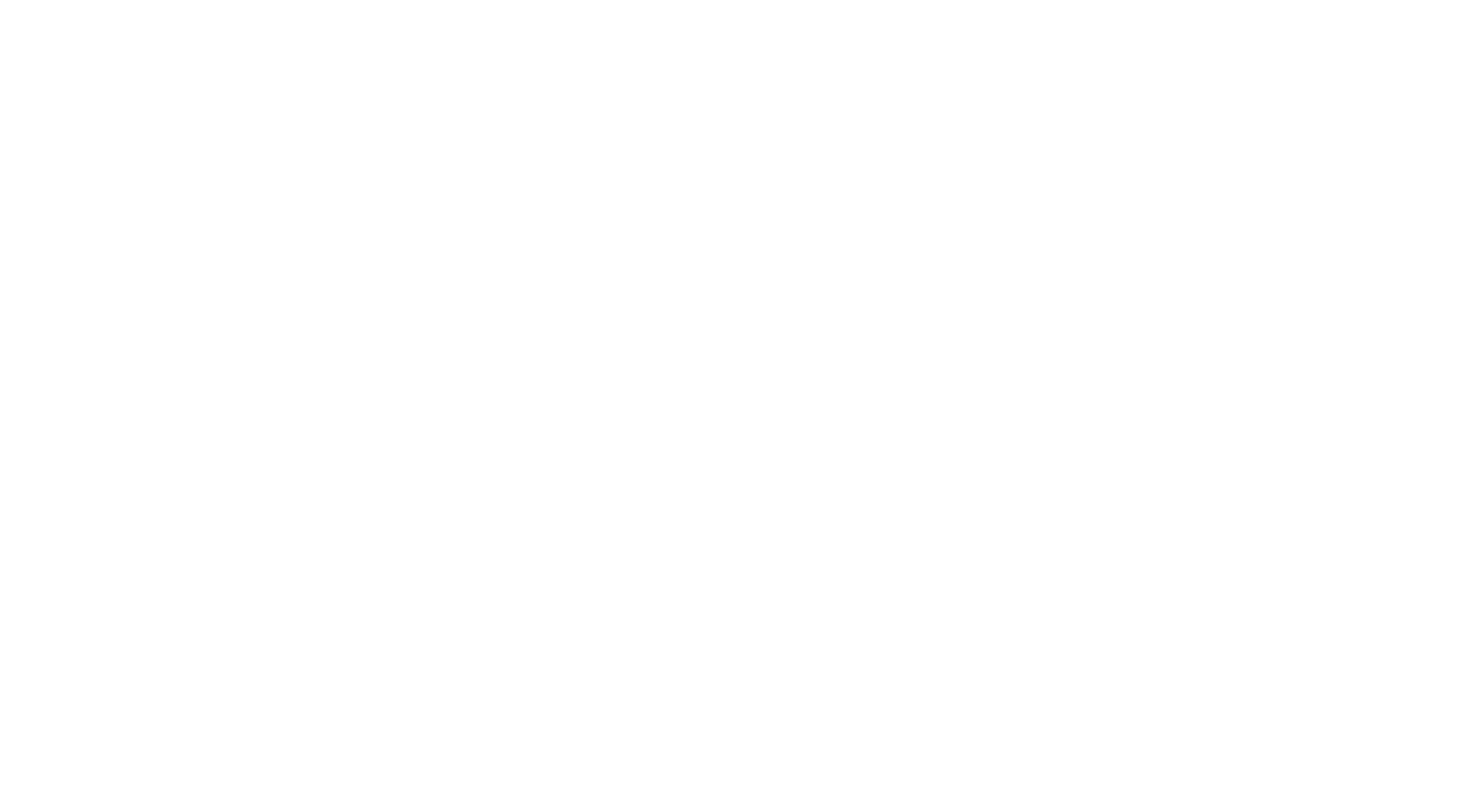
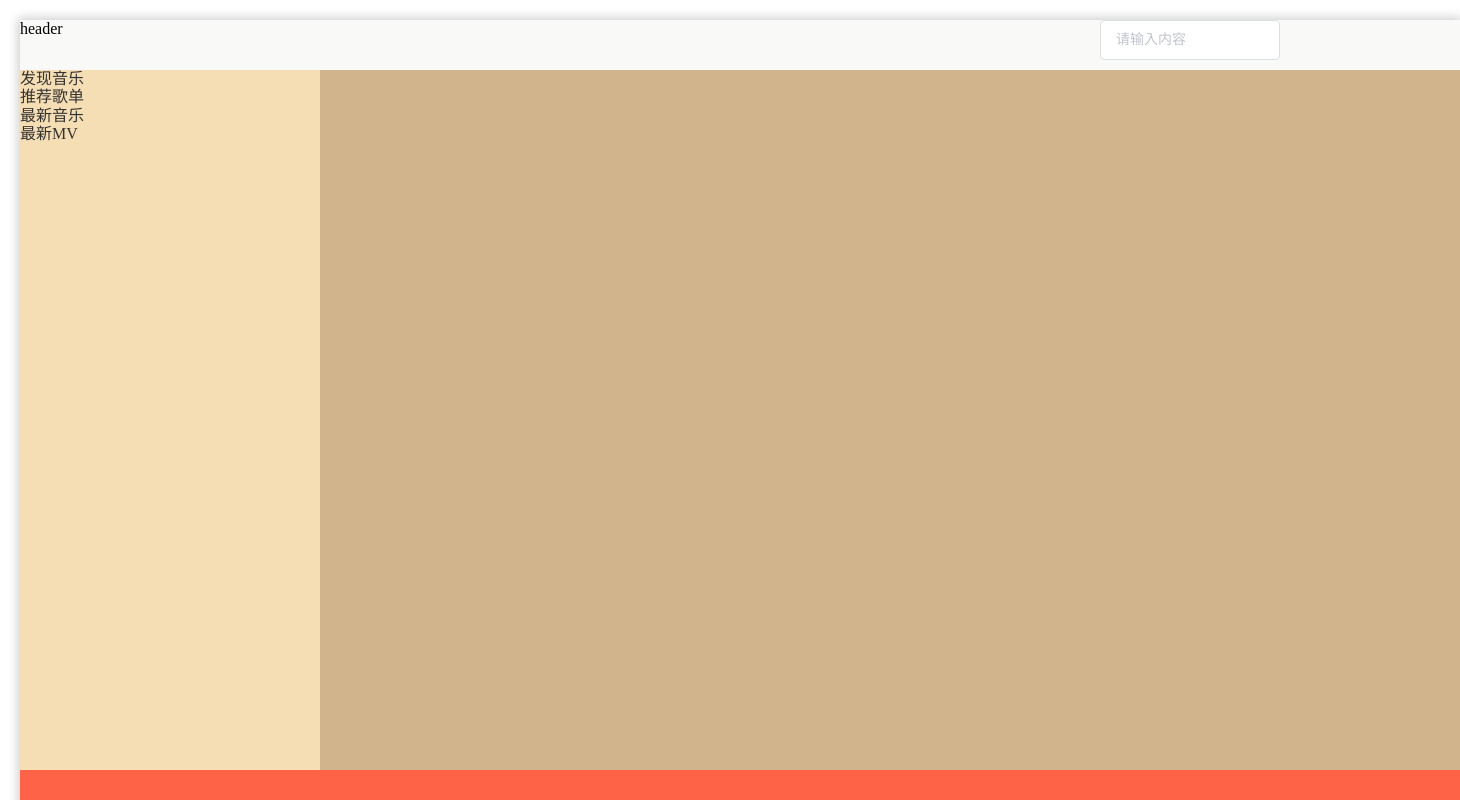
Before and after one commit to w15926/vue3_music_player, a Vue app: page /resuly in a window 1280 px wide. Before the commit this address had no page. Shown: the top 800 px of the page, 1460 px wide, since content can reach past the window. Built offline with nearby package versions, Linux system fonts and the light colour scheme.

Commit message:
提交源码

```diff
--- a/src/router/index.js
+++ b/src/router/index.js
@@ -31,6 +31,11 @@ const routes = [
         component: () => import('../views/Home/Children/Mvs.vue'),
         meta: { title: '最新MV' },
       },
+      {
+        path: '/resuly',
+        component: () => import('../views/Home/Children/Result.vue'),
+        meta: { title: '搜索结果' },
+      },
     ]
   },
 
@@ -41,4 +46,9 @@ const router = createRouter({
   routes
 })
 
+router.beforeEach((to, from, next) => {
+  if (to.meta.title) document.title = to.meta.title
+  next()
+})
+
 export default router
--- a/src/views/Home/Children/Result.vue
+++ b/src/views/Home/Children/Result.vue
@@ -9,7 +9,9 @@ export default {
   setup () {
 
 
-    return {}
+    return {
+
+    }
   }
 }
 </script>
```
